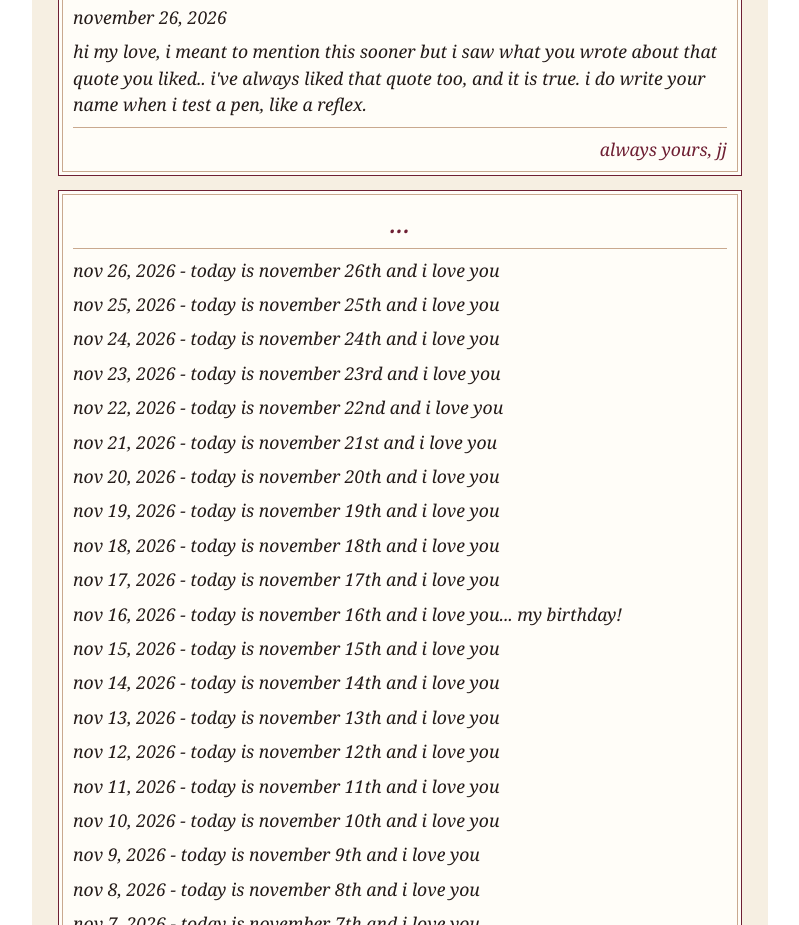
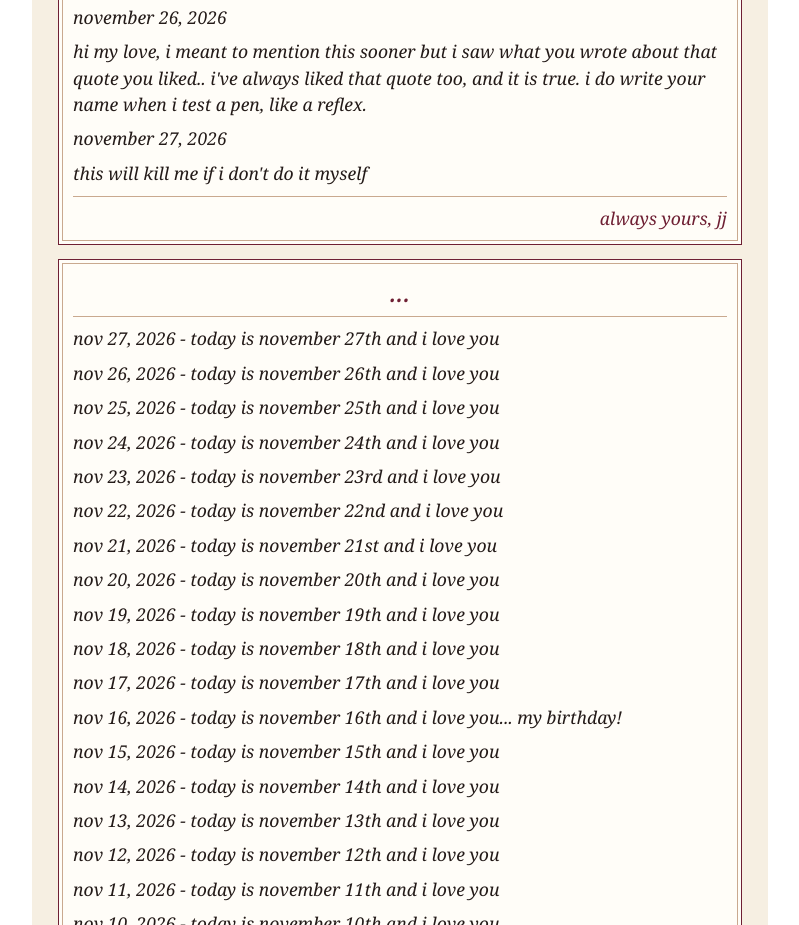
Before and after one commit to jjwarren7/jjwarren7.github.io, a plain HTML site: page index.html in a window 1280 px wide. Shown: the part 2380-3305 px from the top of the page, without its empty margins (122-921 px from the left). Drawn offline with Linux system fonts and the light colour scheme; a web font is replaced by a local one.

Commit message:
Update index.html

```diff
--- a/index.html
+++ b/index.html
@@ -63,6 +63,8 @@ i look forward to your updates, i love you my love.</p>
           <p>if i had to share my birthday with anyone, it would be you every time! my love for you spills out everywhere and i don't think i'll ever be able to pick it all up!! you are the most beautiful person that will ever live... just to be in your presence makes me feel like the luckiest girl alive, i want to shower you in affection. my lover, my best friend.. i love you immensely! mwah!!! </p>
           <p>november 26, 2026</p>
           <p>hi my love, i meant to mention this sooner but i saw what you wrote about that quote you liked.. i've always liked that quote too, and it is true. i do write your name when i test a pen, like a reflex. </p>
+          <p>november 27, 2026</p>
+          <p>this will kill me if i don't do it myself</p>
 
 
 
@@ -72,6 +74,7 @@ i look forward to your updates, i love you my love.</p>
 
       <article id="updates">
         <header><h2>...</h2></header>
+        <p><i>nov 27, 2026</i> - today is november 27th and i love you</p>
         <p><i>nov 26, 2026</i> - today is november 26th and i love you</p>
         <p><i>nov 25, 2026</i> - today is november 25th and i love you</p>
         <p><i>nov 24, 2026</i> - today is november 24th and i love you</p>
```
